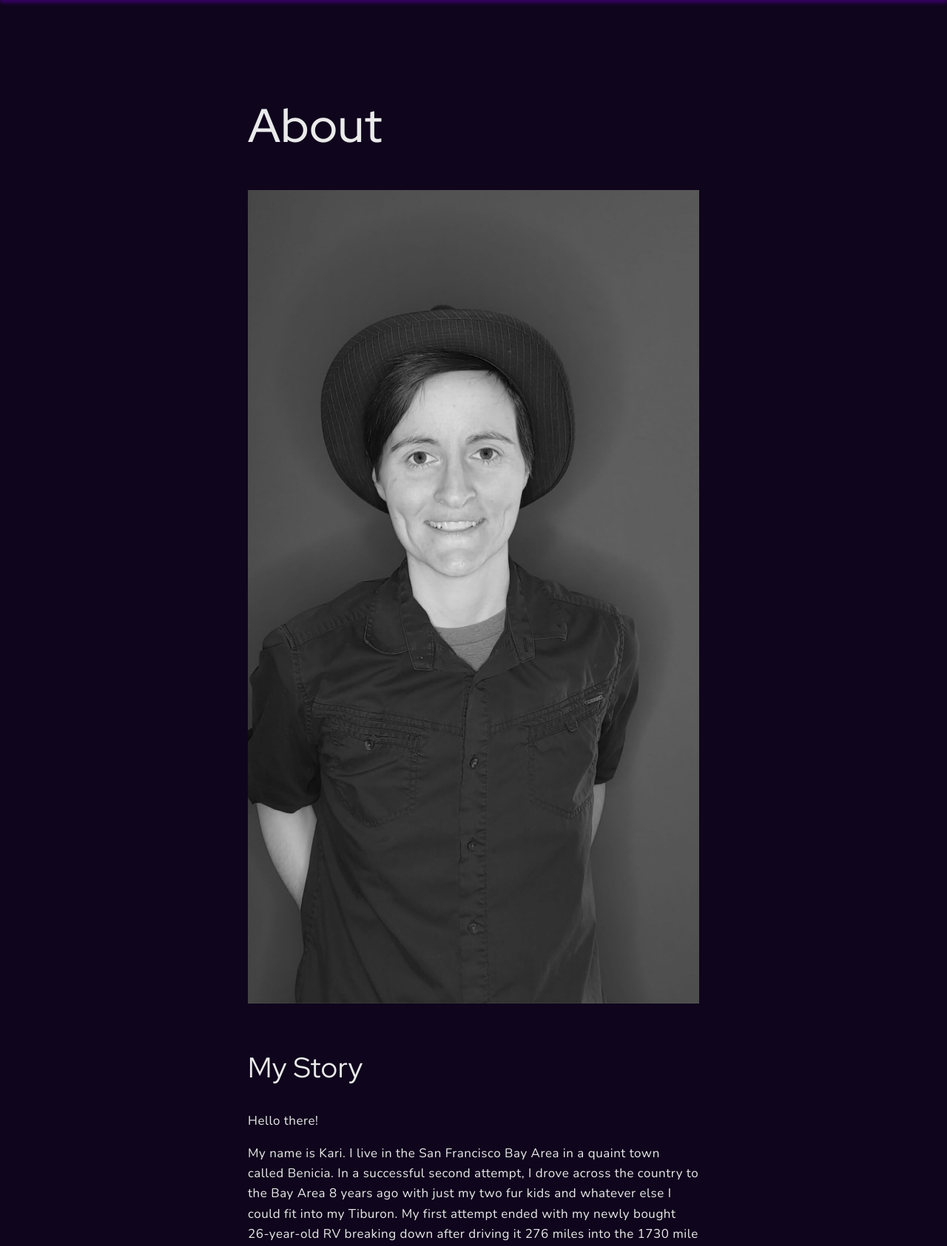
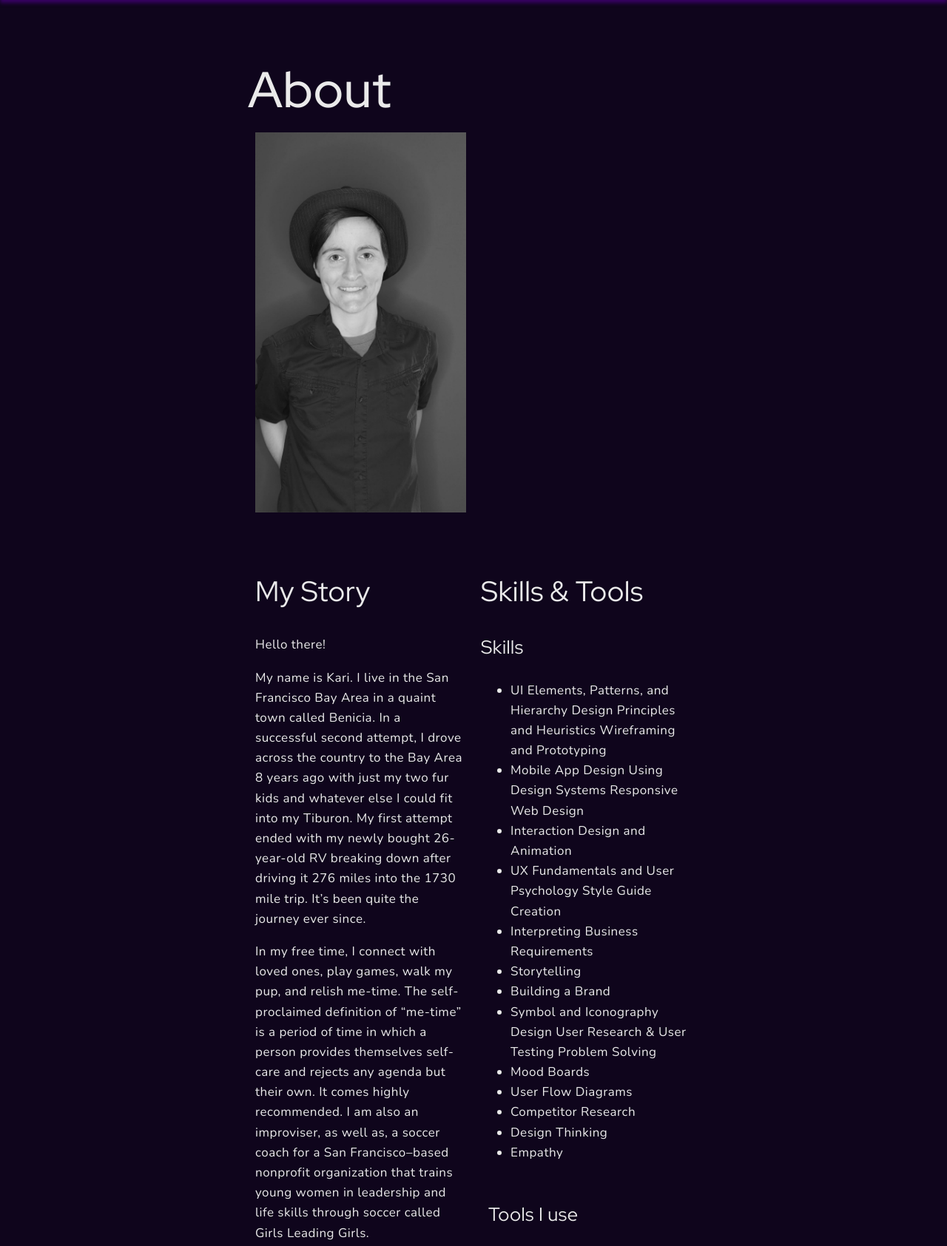
Before and after one commit to Kuri-Sauce/portfolio-website, a PHP site: page /about.html in a window 1280 px wide. Shown: the part 98-1783 px from the top of the page at 74% size. Run offline with PHP 8.4, Linux system fonts and the light colour scheme; some libraries are stand-ins or nearby versions.

Commit message:
Update css/style.css index.html about.html
columns - figured out my mistake (potentially)

```diff
--- a/about.html
+++ b/about.html
@@ -39,7 +39,7 @@
         <div>
           <h1>About</h1>
         </div>
-        <div>
+        <div class="col-md-6 col-lg-8 col-xlp-4">
           <picture>
             <source srcset="img/self/bw-436.jpg" media="(max-width:767px)">
             <img src="img/self/bw-1200.jpg" alt="My Image">
@@ -47,7 +47,7 @@
         </div>
       </div>
       <div id="about">
-        <div>
+        <div class="col-md-6 col-lg-8 col-xlp-4">
           <h2>My Story</h2>
           <p>Hello there!</p>
           <p>My name is Kari. I live in the San Francisco Bay Area in a quaint town called Benicia. In a successful second attempt, I drove across the country to the Bay Area 8 years ago with just my two fur kids and whatever else I could fit into
@@ -61,7 +61,7 @@
             stress-free experience can be expressed through user experience and user interface designing.</p>
           <a href="files/resume.pdf" class="button" download>Download My Resume</a>
         </div>
-        <div>
+        <div class="col-md-6 col-lg-8 col-xl-4">
           <h2>Skills & Tools</h2>
           <div>
             <h3>Skills</h3>
@@ -81,7 +81,7 @@
               <li>Empathy</li>
             </ul>
           </div>
-          <div>
+          <div class="col-md-6 col-lg-8 col-xl-4">
             <h3>Tools I use</h3>
             <ul>
               <li>Figma</li>
--- a/css/style.css
+++ b/css/style.css
@@ -24,7 +24,7 @@ header {
 }
 
 main {
-  padding-top: 160px;
+padding-top: 56px;
 }
 
 body {
@@ -203,16 +203,22 @@ a:active {
   /* 25px top and bottom, 0 left and right */
 }
 
+.row::after {
+  content: "";
+  clear: both;
+  display: table;
+}
+
 #hero {
   color: #EAEAEA;
   padding: 20px 0;
   display: inline-block;
   width: 100%;
+  margin-top: 120px;
 }
 
 #hero h1 {
   margin: 0;
-  padding: 0.67em 0;
 }
 
 #work .row {
@@ -232,6 +238,14 @@ a:active {
 #contact {
   text-align: center;
   padding-top: 10px;
+}
+
+[class*="col-"] {
+  padding: 10px;
+}
+
+.col-sm-12 {
+  width: 100%;
 }
 
 .logo {
@@ -285,19 +299,17 @@ nav>ul>li>a:active {
   max-width: 75%;
 }
 
-.highlight-main {
+.highlight-blue {
   background-color: blue;
 }
 
-.highlight-header {
+.highlight-green {
   background-color: green;
 }
 
-.highlight-footer {
+.highlight-red {
   background-color: red;
 }
-
-
 
 /* ==============================
 Medium devices (640px and larger)
@@ -319,74 +331,42 @@ Medium devices (640px and larger)
     margin: 0 auto;
   }
 
+  #hero {
+    margin-top: 96px;
+  }
+
   h1 {
-    font-size: 3.75em;
+    font-size: 4em;
   }
 
   #hero span {
     display: block;
   }
 
-[class*="col-"] {
-  float: left;
-  padding: 10px;
-}
+  [class*="col-"] {
+    float: left;
+    padding: 10px;
+  }
 
-.row::after{
-  content: "";
-  clear: both;
-  display: table;
-}
-
+  .col-md-6 {
+    width: 50%;
+  }
 }
 
 /* ==============================
 Large devices (1024px or larger)
 ================================= */
-@media only screen and (min-width: 1024px) {
-  [class*="col-"] {
-    float: left;
-    padding: 10px;
-  }
-
-  .row::after{
-    content: "";
-    clear: both;
-    display: table;
-  }
-}
+@media only screen and (min-width: 1024px) {}
 
 /* ==============================
 X-large devices (1440px or larger)
 ================================= */
-@media only screen and (min-width: 1440px) {
-  [class*="col-"] {
-    float: left;
-    padding: 10px;
-  }
-
-  .row::after{
-    content: "";
-    clear: both;
-    display: table;
-  }
-}
+@media only screen and (min-width: 1440px) {}
 
 /* ==============================
 Extra-large devices (1920px or larger)
 ================================= */
-@media only screen and (min-width: 1920px) {
-  [class*="col-"] {
-    float: left;
-    padding: 10px;
-  }
-
-  .row::after{
-    content: "";
-    clear: both;
-    display: table;
-  }
-}
+@media only screen and (min-width: 1920px) {}
 
 /*
 colors used:
```
Also changed, not shown: index.html (+5 -4 lines).
